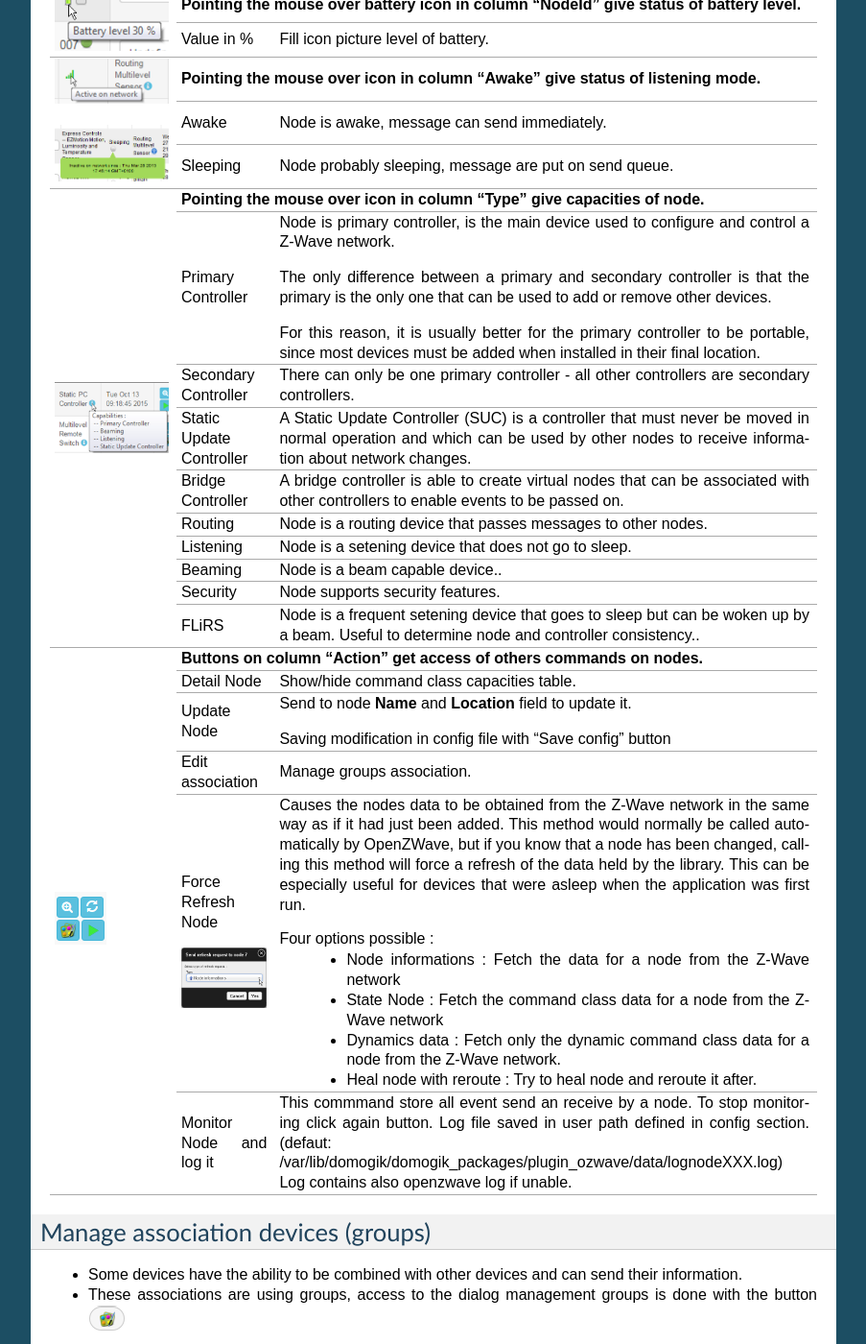
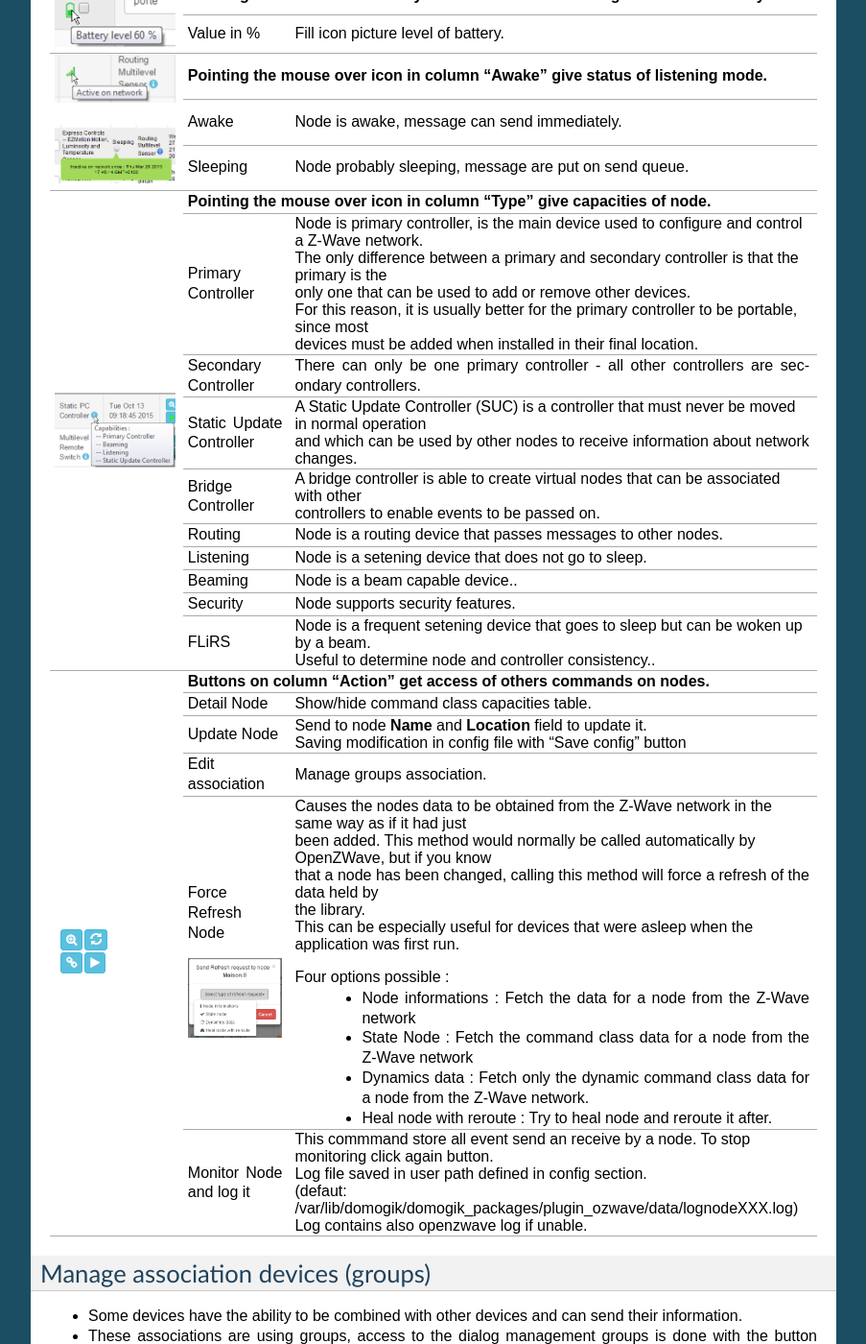
Before and after one commit to Nico0084/domogik-plugin-ozwave, a Sphinx documentation site: the page built from docs/nodes_tools.txt, in a window 1280 px wide and 1400 px high, scrolled down 1224 px. Shown: the whole window at 96% size, without its empty margins (198-1101 px from the left). Built offline with Sphinx 7.4.7, drawn with Linux system fonts in a browser that asks for light colours; some of the changed text lies outside the part shown.

Commit message:
Update doc

```diff
--- a/docs/nodes_tools.txt
+++ b/docs/nodes_tools.txt
@@ -19,11 +19,11 @@
 All nodes discovered and / or stored are scanned one by one to be initialized.
 
 .. |check-dev1| image:: ozwave_check-dev1.png
-    :width: 600px
+    :width: 700px
 
 |check-dev1|
 
-- ** Detail status information.
+- **Detail status information**.
 
 .. |progess-state1| image:: ozwave_progess-state1.png
     :width: 150px
@@ -43,6 +43,7 @@
 .. |cmd_node| image:: ozwave_cmd_node.png
 
 .. |refr-node-inf| image:: ozwave_refresh-node-info.png
+    :width: 200px
 
 +------------------+------------------------------------+----------------------------------------------------------------------------------------------------+
 | Representation   | Message                            | Description                                                                                        |
@@ -76,21 +77,19 @@
 +------------------+------------------------------------+----------------------------------------------------------------------------------------------------+
 |                  | **Pointing the mouse over icon in column "Type" give capacities of node.**                                                              |
 | |det-type|       +------------------------------------+----------------------------------------------------------------------------------------------------+
-|                  |                                    | Node is primary controller, is the main device used to configure and control a Z-Wave network.     |
-|                  | Primary Controller                 |                                                                                                    |
-|                  |                                    | The only difference between a primary and secondary controller is that the primary is the only one |
-|                  |                                    | that can be used to add or remove other devices.                                                   |
-|                  |                                    |                                                                                                    |
-|                  |                                    | For this reason, it is usually better for the primary controller to be portable, since most        |
-|                  |                                    | devices must be added when installed in their final location.                                      |
+|                  | Primary Controller                 | | Node is primary controller, is the main device used to configure and control a Z-Wave network.   |
+|                  |                                    | | The only difference between a primary and secondary controller is that the primary is the        |
+|                  |                                    | | only one that can be used to add or remove other devices.                                        |
+|                  |                                    | | For this reason, it is usually better for the primary controller to be portable, since most      |
+|                  |                                    | | devices must be added when installed in their final location.                                    |
 |                  +------------------------------------+----------------------------------------------------------------------------------------------------+
 |                  | Secondary Controller               | There can only be one primary controller - all other controllers are secondary controllers.        |
 |                  +------------------------------------+----------------------------------------------------------------------------------------------------+
-|                  | Static Update Controller           | A Static Update Controller (SUC) is a controller that must never be moved in normal operation      |
-|                  |                                    | and which can be used by other nodes to receive information about network changes.                 |
+|                  | Static Update Controller           | | A Static Update Controller (SUC) is a controller that must never be moved in normal operation    |
+|                  |                                    | | and which can be used by other nodes to receive information about network changes.               |
 |                  +------------------------------------+----------------------------------------------------------------------------------------------------+
-|                  | Bridge Controller                  | A bridge controller is able to create virtual nodes that can be associated with other controllers  |
-|                  |                                    | to enable events to be passed on.                                                                  |
+|                  | Bridge Controller                  | | A bridge controller is able to create virtual nodes that can be associated with other            |
+|                  |                                    | | controllers to enable events to be passed on.                                                    |
 |                  +------------------------------------+----------------------------------------------------------------------------------------------------+
 |                  | Routing                            | Node is a routing device that passes messages to other nodes.                                      |
 |                  +------------------------------------+----------------------------------------------------------------------------------------------------+
@@ -100,23 +99,23 @@
 |                  +------------------------------------+----------------------------------------------------------------------------------------------------+
 |                  | Security                           | Node supports security features.                                                                   |
 |                  +------------------------------------+----------------------------------------------------------------------------------------------------+
-|                  | FLiRS                              | Node is a frequent setening device that goes to sleep but can be woken up by a beam.               |
-|                  |                                    | Useful to determine node and controller consistency..                                              |
+|                  | FLiRS                              | | Node is a frequent setening device that goes to sleep but can be woken up by a beam.             |
+|                  |                                    | | Useful to determine node and controller consistency..                                            |
 +------------------+------------------------------------+----------------------------------------------------------------------------------------------------+
 |                  | **Buttons on column "Action" get access of others commands on nodes.**                                                                  |
 | |cmd_node|       +------------------------------------+----------------------------------------------------------------------------------------------------+
 |                  | Detail Node                        | Show/hide command class capacities table.                                                          |
 |                  +------------------------------------+----------------------------------------------------------------------------------------------------+
-|                  | Update Node                        | Send to node **Name** and **Location** field to update it.                                         |
-|                  |                                    |                                                                                                    |
-|                  |                                    | Saving modification in config file with "Save config" button                                       |
+|                  | Update Node                        | | Send to node **Name** and **Location** field to update it.                                       |
+|                  |                                    | | Saving modification in config file with "Save config" button                                     |
 |                  +------------------------------------+----------------------------------------------------------------------------------------------------+
 |                  | Edit association                   | Manage groups association.                                                                         |
 |                  +------------------------------------+----------------------------------------------------------------------------------------------------+
-|                  | Force Refresh Node                 | Causes the nodes data to be obtained from the Z-Wave network in the same way as if it had just been|
-|                  |                                    | added. This method would normally be called automatically by OpenZWave, but if you know that a node|
-|                  | |refr-node-inf|                    | has been changed, calling this method will force a refresh of the data held by the library.        |
-|                  |                                    | This can be especially useful for devices that were asleep when the application was first run.     |
+|                  | Force Refresh Node                 | | Causes the nodes data to be obtained from the Z-Wave network in the same way as if it had just   |
+|                  |                                    | | been added. This method would normally be called automatically by OpenZWave, but if you know     |
+|                  | |refr-node-inf|                    | | that a node has been changed, calling this method will force a refresh of the data held by       |
+|                  |                                    | | the library.                                                                                     |
+|                  |                                    | | This can be especially useful for devices that were asleep when the application was first run.   |
 |                  |                                    |                                                                                                    |
 |                  |                                    | Four options possible :                                                                            |
 |                  |                                    |  - Node informations : Fetch the data for a node from the Z-Wave network                           |
@@ -124,10 +123,10 @@
 |                  |                                    |  - Dynamics data : Fetch only the dynamic command class data for a node from the Z-Wave network.   |
 |                  |                                    |  - Heal node with reroute : Try to heal node and reroute it after.                                 |
 |                  +------------------------------------+----------------------------------------------------------------------------------------------------+
-|                  | Monitor Node and log it            | This commmand store all event send an receive by a node. To stop monitoring click again button.    |
-|                  |                                    | Log file saved in user path defined in config section.                                             |
-|                  |                                    | (defaut: /var/lib/domogik/domogik_packages/plugin_ozwave/data/lognodeXXX.log)                      |
-|                  |                                    | Log contains also openzwave log if unable.                                                         |
+|                  | Monitor Node and log it            | | This commmand store all event send an receive by a node. To stop monitoring click again button.  |
+|                  |                                    | | Log file saved in user path defined in config section.                                           |
+|                  |                                    | | (defaut: /var/lib/domogik/domogik_packages/plugin_ozwave/data/lognodeXXX.log)                    |
+|                  |                                    | | Log contains also openzwave log if unable.                                                       |
 +------------------+------------------------------------+----------------------------------------------------------------------------------------------------+
 
 Manage association devices (groups)
```
Also changed, not shown: other parts of docs/nodes_tools.txt (+2 -2 lines), docs/advanced/udev_rules.txt (+4 -4 lines), docs/manager_tools.txt (+5 -2 lines), docs/ozwave_battery-level.png, docs/ozwave_cmd_node.png, docs/ozwave_progess-state1.png, docs/ozwave_progess-state2.png, docs/ozwave_refresh-node-info.png, docs/ozwave_tab-cmdclass1.png.
